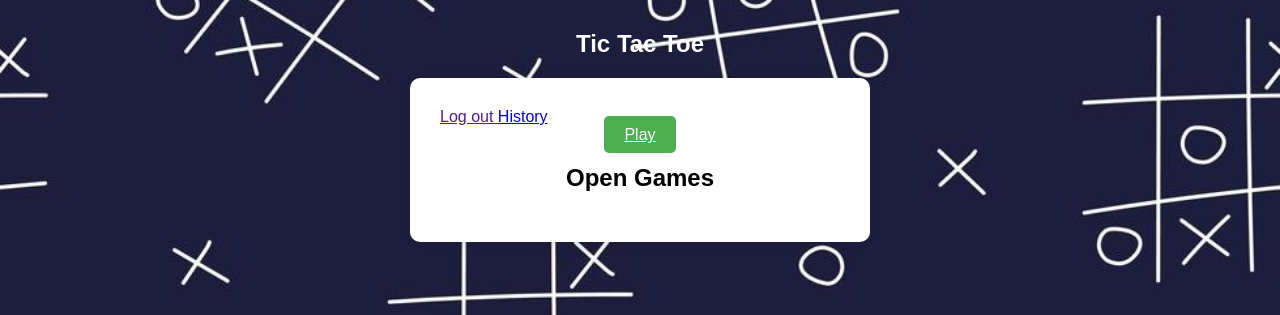
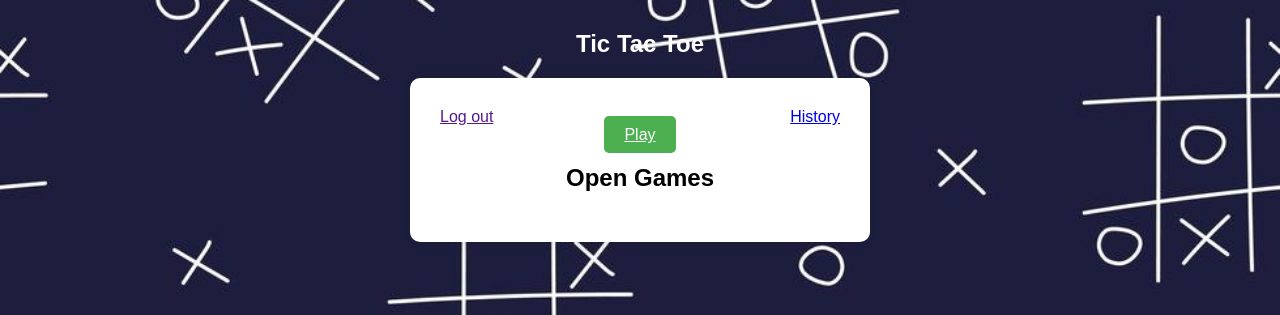
Before and after one commit to iramluism/tic-tac-toe-game, a Django app: template app/tic_tac_toe/presentation/web/templates/index.html in a window 1280 px wide. Shown: the part 272-587 px from the top of the page. Run offline with Django 4.2, Linux system fonts and the light colour scheme; the template is opened without the code that fills it, so the values that code supplies are empty.

Commit message:
fix: align items in header content

```diff
--- a/app/tic_tac_toe/presentation/web/static/styles.css
+++ b/app/tic_tac_toe/presentation/web/static/styles.css
@@ -193,3 +193,10 @@ button:hover {
     color: gray;
     justify-content: left;
 }
+
+
+.header-content {
+    display: flex;
+    justify-content: space-between;
+    align-items: center;
+}
--- a/app/tic_tac_toe/presentation/web/templates/index.html
+++ b/app/tic_tac_toe/presentation/web/templates/index.html
@@ -2,8 +2,10 @@
 {% load static %}
 
 {% block header_content %}
-    <a type="button" id="logout-button" class="close-button" href=""> Log out </a>
-    <a type="button" id="logout-button" class="close-button" href="{% url 'history' %}"> History </a>
+    <div class="header-content">
+        <a type="button" id="logout-button" class="close-button" href=""> Log out </a>
+        <a type="button" id="logout-button" class="close-button" href="{% url 'history' %}"> History </a>
+    </div>
 {% endblock %}
 
 
```
